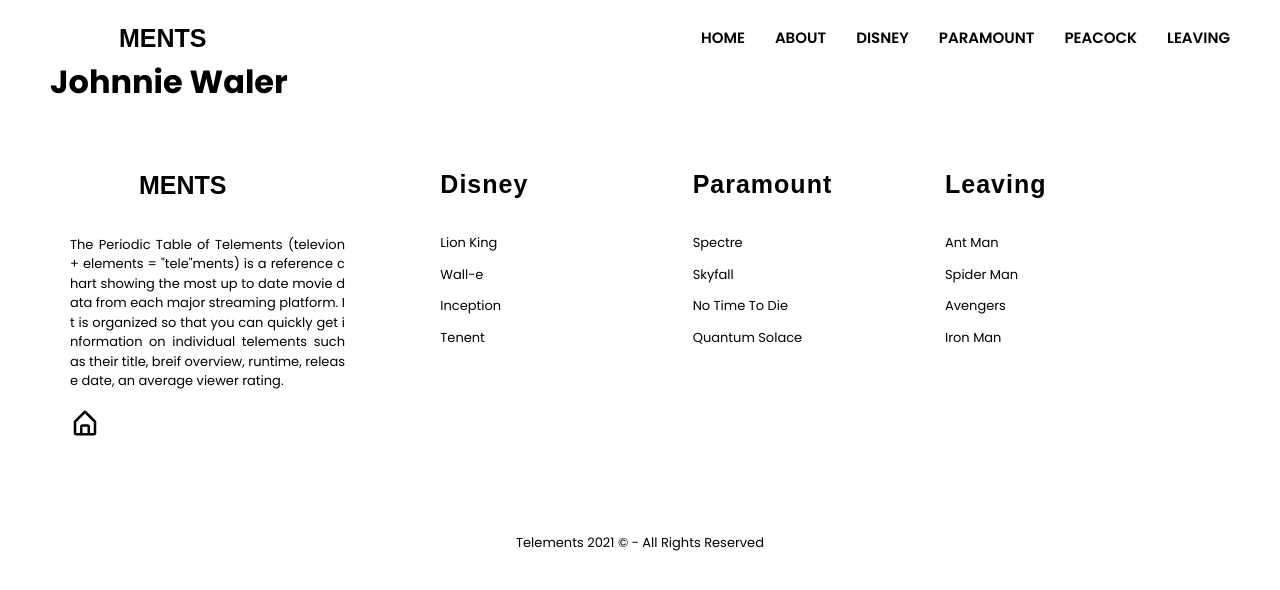
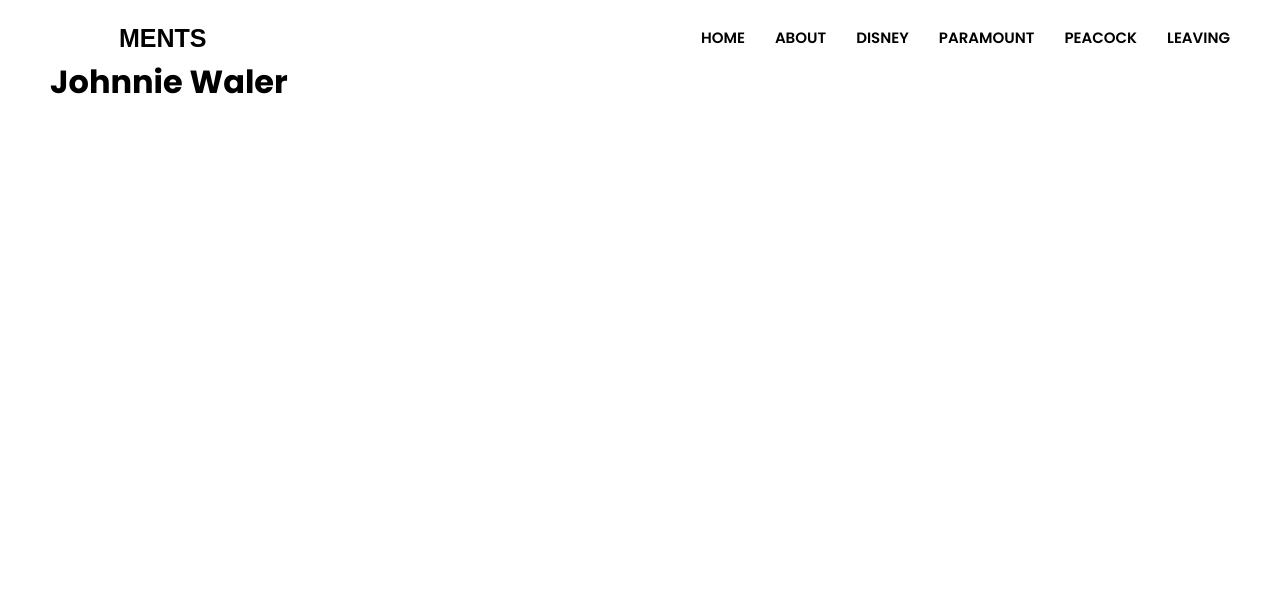
Before and after one commit to ChristianWare/Johnn-EComm, a Next.js app: page / in a window 1280 px wide. Shown: the top 590 px of the page. Built offline with nearby package versions, Linux system fonts and the light colour scheme.

Commit message:
React Icons NPM

```diff
--- a/package.json
+++ b/package.json
@@ -11,7 +11,8 @@
   "dependencies": {
     "next": "12.0.7",
     "react": "17.0.2",
-    "react-dom": "17.0.2"
+    "react-dom": "17.0.2",
+    "react-icons": "^4.3.1"
   },
   "devDependencies": {
     "eslint": "8.4.0",
--- a/src/components/Layout.js
+++ b/src/components/Layout.js
@@ -13,7 +13,7 @@
       </Head>
       <Navbar />
       <div>{children}</div>
-      <Footer />
+      {/* <Footer /> */}
     </div>
   );
 }
```
Also changed, not shown: 1 other file (tests, documents, lock files or other folders).
